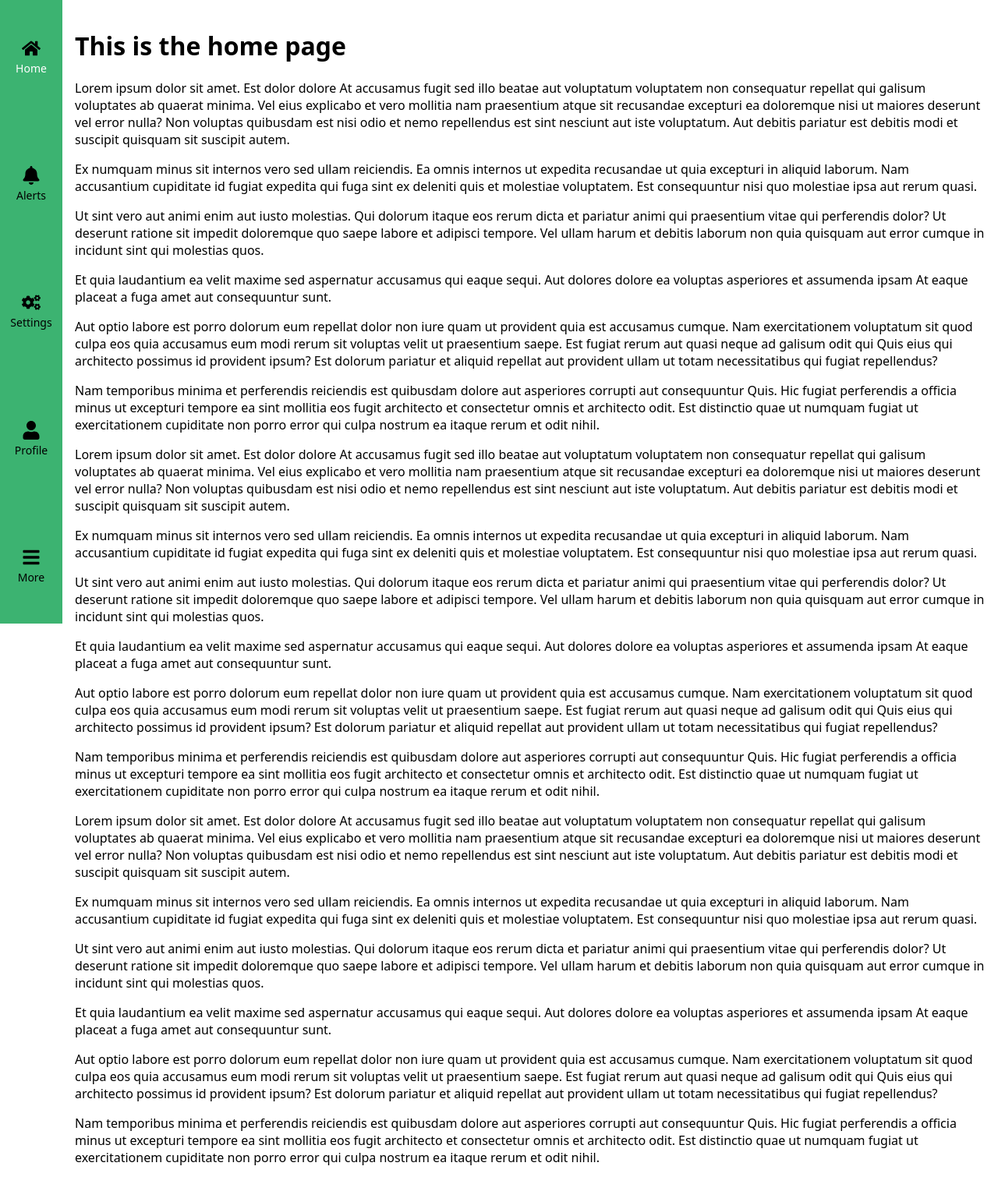
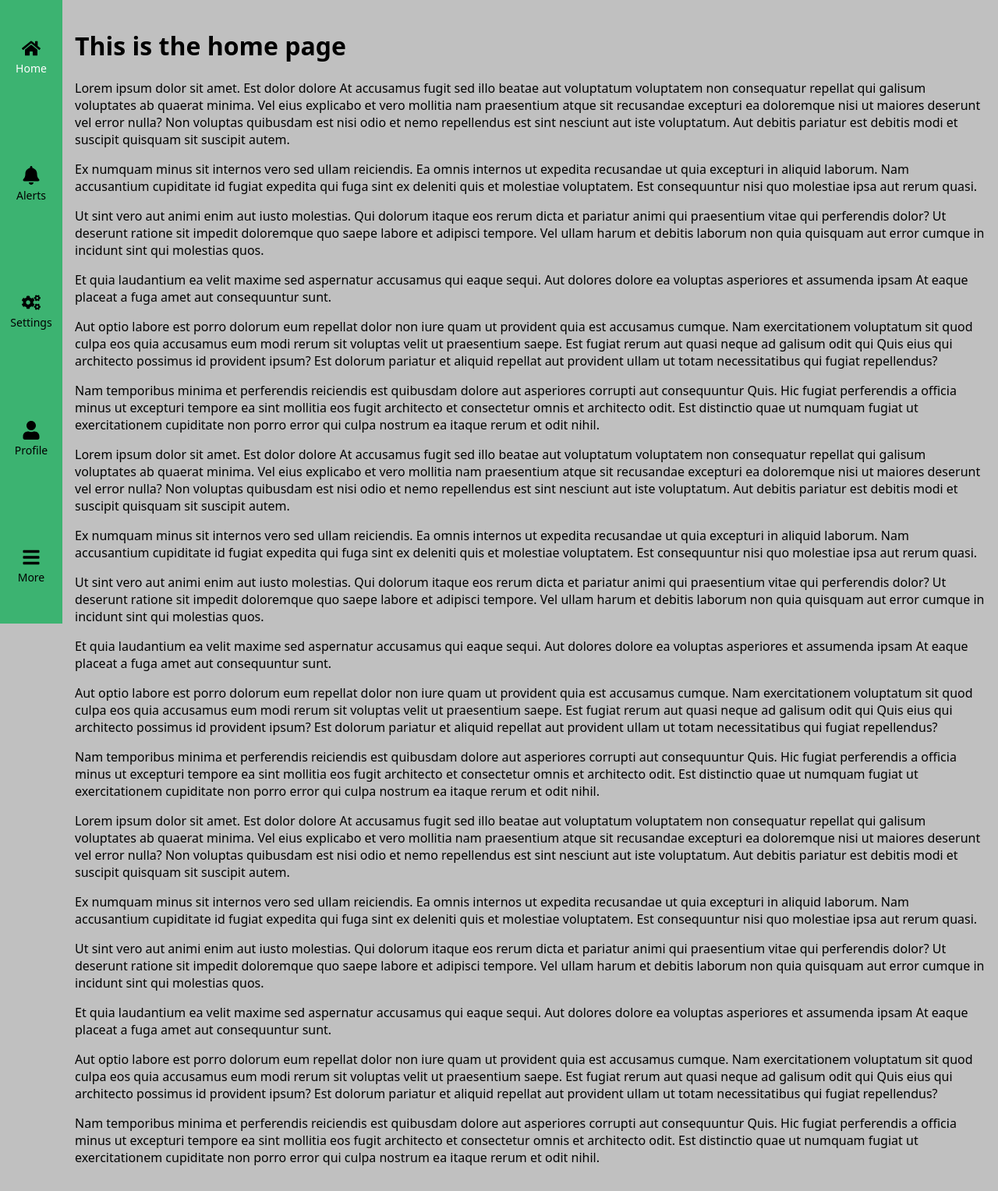
Before and after one commit to thirsty-wing/php-pwa-template, a PHP site: page /en in a window 1280 px wide. Shown: the whole page at 78% size. Run offline with PHP 8.4, Linux system fonts and the light colour scheme.

Commit message:
feat: 🎸 update background color

```diff
--- a/public/styles.css
+++ b/public/styles.css
@@ -5,6 +5,7 @@
 :root {
   font-family: system-ui, sans-serif;
   font-weight: normal;
+  background-color: silver;
 }
 
 .nav-bar {
```
